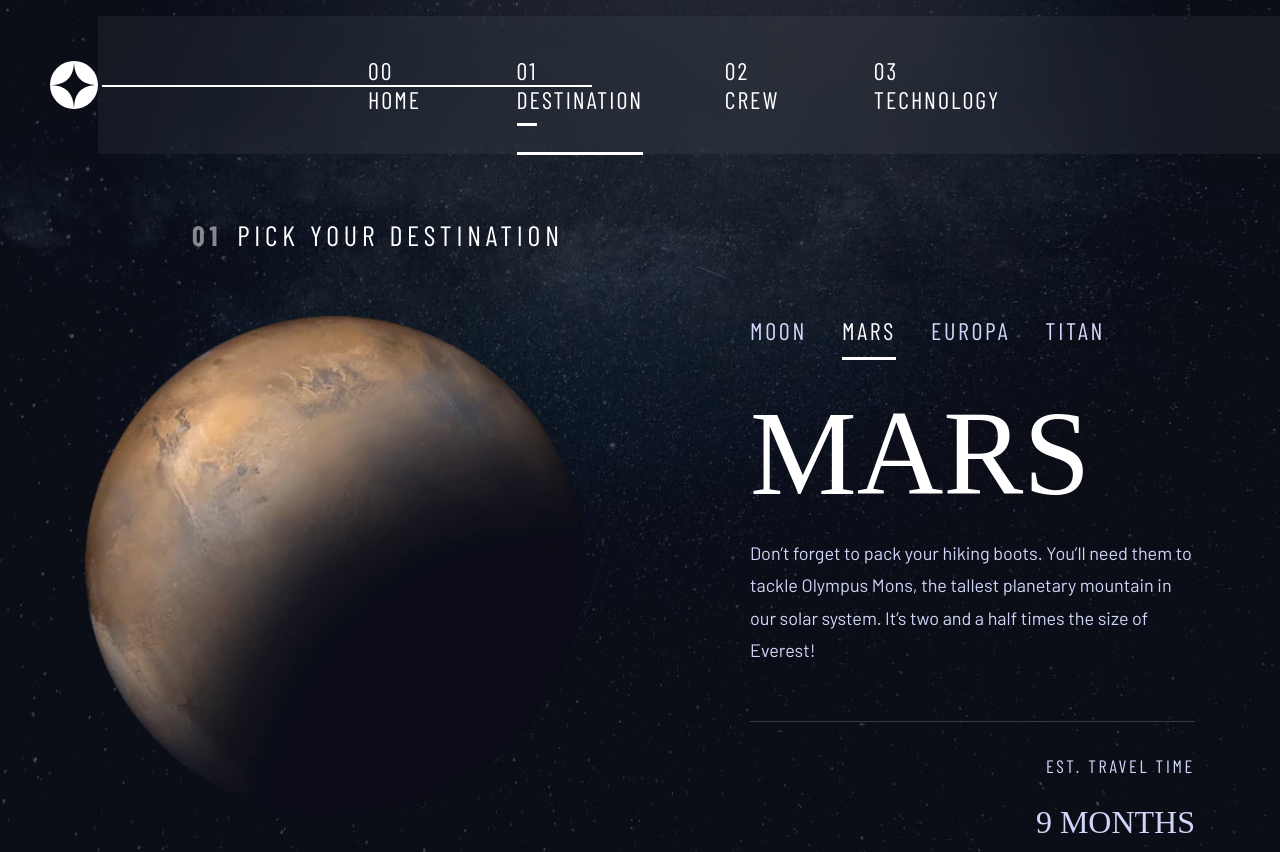
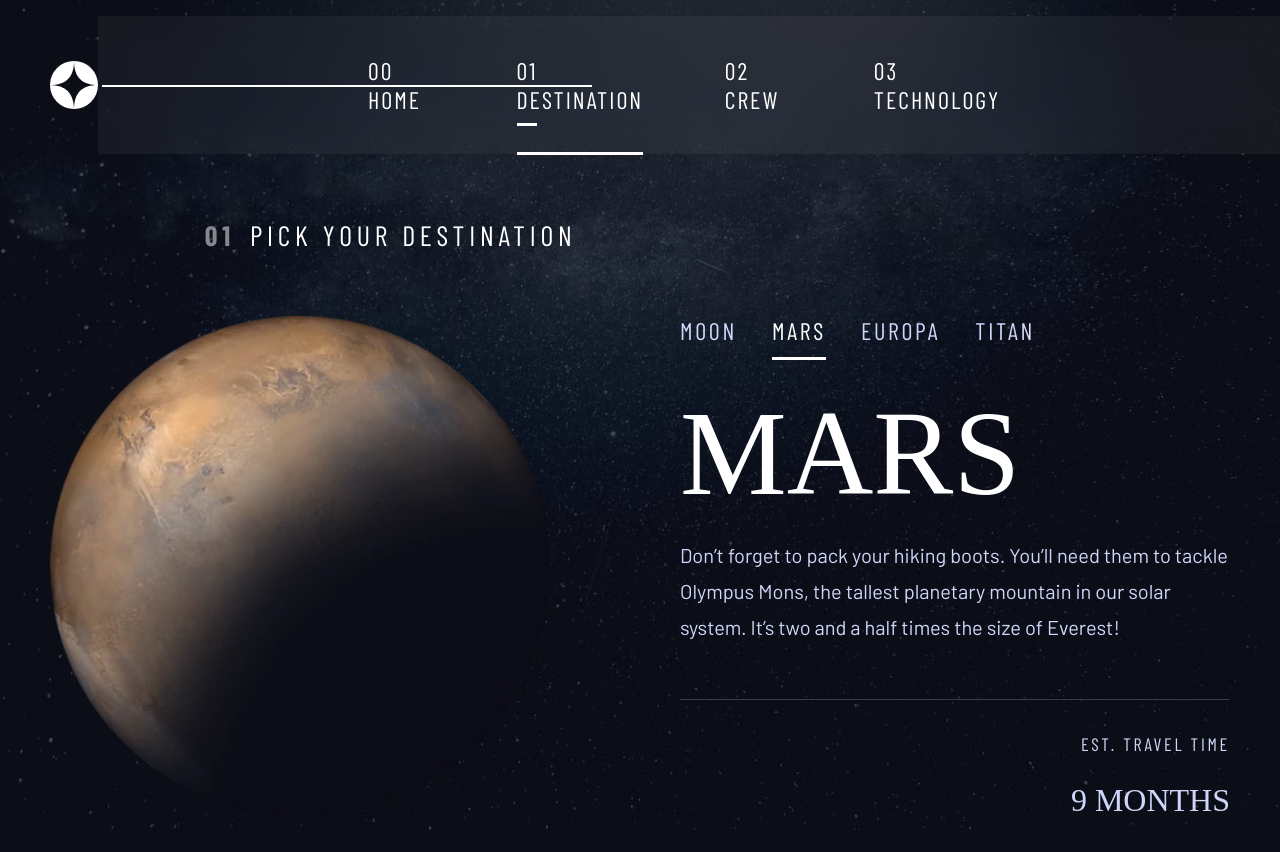
Before and after one commit to ME0WGE/React-Space-Router, a React (Vite) app: page /destination/mars in a window 1280 px wide. After the commit the page ends 830 px from the top, so only its background shows below. Built offline with nearby package versions, Linux system fonts and the light colour scheme; a web font is replaced by a local one.

Commit message:
destination good enough for nom

```diff
--- a/src/pages/destination/destination.css
+++ b/src/pages/destination/destination.css
@@ -13,7 +13,7 @@
 /* Section titre */
 .destination-title {
   display: flex;
-  margin-left: 15%;
+  margin-left: 16%;
   padding-top: 4rem;
   padding-bottom: 4rem;
 }
@@ -65,7 +65,7 @@
 
 /* Information planète */
 .planet-info {
-  max-width: 445px;
+  max-width: 550px;
 
   font-size: 5rem;
 }
@@ -77,6 +77,8 @@
 
 .planet-description {
   margin-bottom: 54px;
+
+  font-size: 1.25rem;
 }
 
 /* Séparateur */
```
